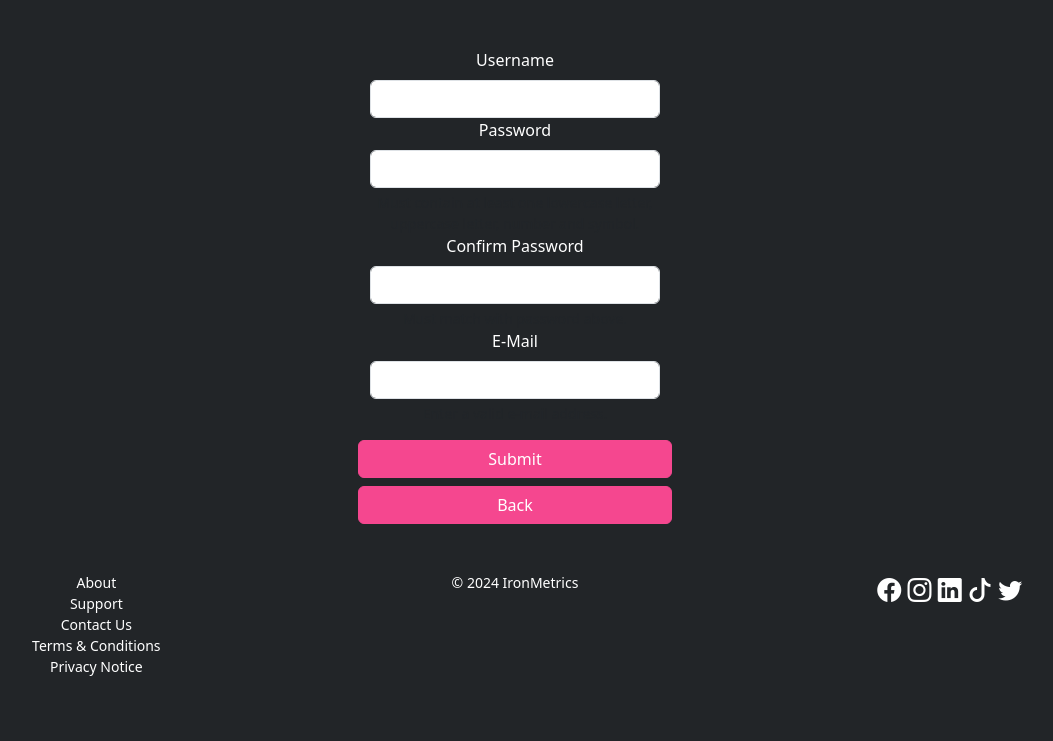
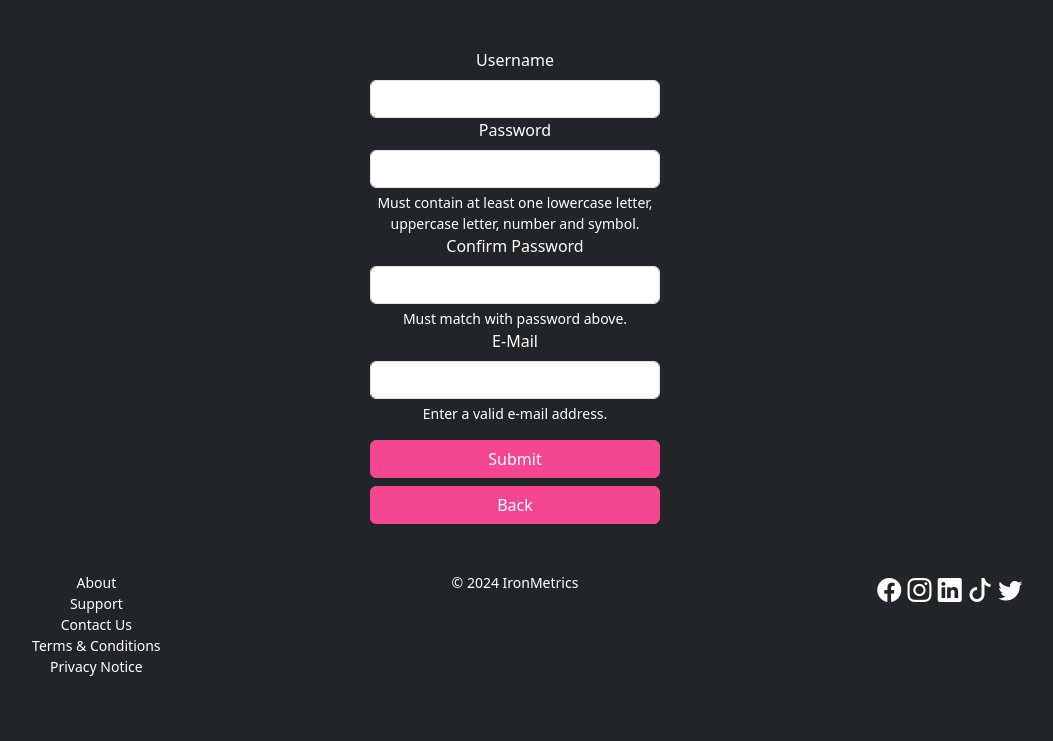
Before and after one commit to je-repo/fitnessapp, a Flask app: page /register_login in a window 1280 px wide. Shown: the part 64-805 px from the top of the page, without its empty margins (125-1178 px from the left). Run offline with Flask 3, Linux system fonts and the light colour scheme; some libraries are stand-ins or nearby versions.

Commit message:
register_login.html - updated bootstrap 'form-text' colour to default white.

```diff
--- /dev/null
+++ b/static/register_login.css
@@ -0,0 +1,9 @@
+.register-form {
+    display: flex;
+    flex-direction: column;
+    justify-content: space-around;
+}
+
+.form-text {
+    color: inherit;
+}
--- a/static/style.css
+++ b/static/style.css
@@ -13,12 +13,6 @@
     --primary-color:#222528;
     --secondary-color: #2f3236;
     --tertiary-color:#f5478f;
-    /*
-        tertiary colour alternatives:
-            Teal 1 - #08eaff
-            Teal 2 - #07e9f5
-            Pink 1 - #f5478f
-    */
 
     --text-color: #FFFFFF;
 }
--- a/templates/base.html
+++ b/templates/base.html
@@ -6,11 +6,9 @@
         <meta charset="utf-8">
         <meta name="viewport" content="initial-scale=1, width=device-width">
 
-        <!-- bootstrap from https://getbootstrap.com/ -->
         <link href="https://cdn.jsdelivr.net/npm/bootstrap@5.3.0-alpha3/dist/css/bootstrap.min.css" rel="stylesheet" integrity="sha384-KK94CHFLLe+nY2dmCWGMq91rCGa5gtU4mk92HdvYe+M/SXH301p5ILy+dN9+nJOZ" crossorigin="anonymous">
         <script src="https://cdn.jsdelivr.net/npm/bootstrap@5.3.0-alpha3/dist/js/bootstrap.bundle.min.js" integrity="sha384-ENjdO4Dr2bkBIFxQpeoTz1HIcje39Wm4jDKdf19U8gI4ddQ3GYNS7NTKfAdVQSZe" crossorigin="anonymous"></script>
 
-        <!-- bootstrap icons from https://icons.getbootstrap.com/ -->
         <link rel="stylesheet" href="https://cdn.jsdelivr.net/npm/bootstrap-icons@1.10.5/font/bootstrap-icons.css">
 
         <!-- scripts.js from static folder -->
@@ -29,8 +27,6 @@
     </head>
 
     <body>
-        <!-- <nav class="navbar navbar-expand-lg bg-success" data-bs-theme="dark"> -->
-        <!-- <nav class="navbar navbar-expand-lg bg-secondary-color" data-bs-theme="dark"> -->
         <nav class="navbar navbar-expand-lg bg-tertiary-color" data-bs-theme="dark">
             <div class="container-fluid">
                 <a class="navbar-brand" href="/"><span>IronMetrics</span></a>
@@ -88,8 +84,6 @@
         </main>
 
         <!-- footer -->
-        <!-- <footer class="mb-5 small text-center text-muted"> -->
-
         <footer class="mb-5 small text-center">
             <div>
                 <div class="row">
--- a/templates/register_login.html
+++ b/templates/register_login.html
@@ -1,30 +1,36 @@
 {% extends "base.html" %}
+
+{% block head %}
+    <link rel="stylesheet" href="static/register_login.css">
+{% endblock %}
 
 {% block title %}Register{% endblock %}
 
 {% block main %}
     <div class="container text-center w-25">
         <!-- register login post form -->
-        <form action="/register_login" method="post" class="row row-cols-1" id="registration-form">
+        <!-- <form action="/register_login" method="post" class="row row-cols-1" id="registration-form"> -->
+        <form action="/register_login" method="post" class="register-form" id="registration-form">
+
             <!-- username -->
-            <div class="col">
+            <div class="">
                 <label for="username" class="form-label">Username</label>
                 <input type="text" class="form-control text-center" form="registration-form" name="username" autocomplete="off">
             </div>
             <!-- password -->
-            <div class="col">
+            <div class="">
                 <label for="password" class="form-label">Password</label>
                 <input type="password" class="form-control" form="registration-form" name="password">
                 <div class="form-text">Must contain at least one lowercase letter, uppercase letter, number and symbol.</div>
             </div>
             <!-- password confirmation -->
-            <div class="col">
+            <div class="">
                 <label for="password_confirmation" class="form-label">Confirm Password</label>
                 <input type="password" class="form-control" form="registration-form" name="password_confirmation">
                 <div class="form-text">Must match with password above.</div>
             </div>
             <!-- email -->
-            <div class="col">
+            <div class="">
                 <label for="email" class="form-label">E-Mail</label>
                 <input type="email" class="form-control" form="registration-form" name="email">
                 <div class="form-text">Enter a valid e-mail address.</div>
```
